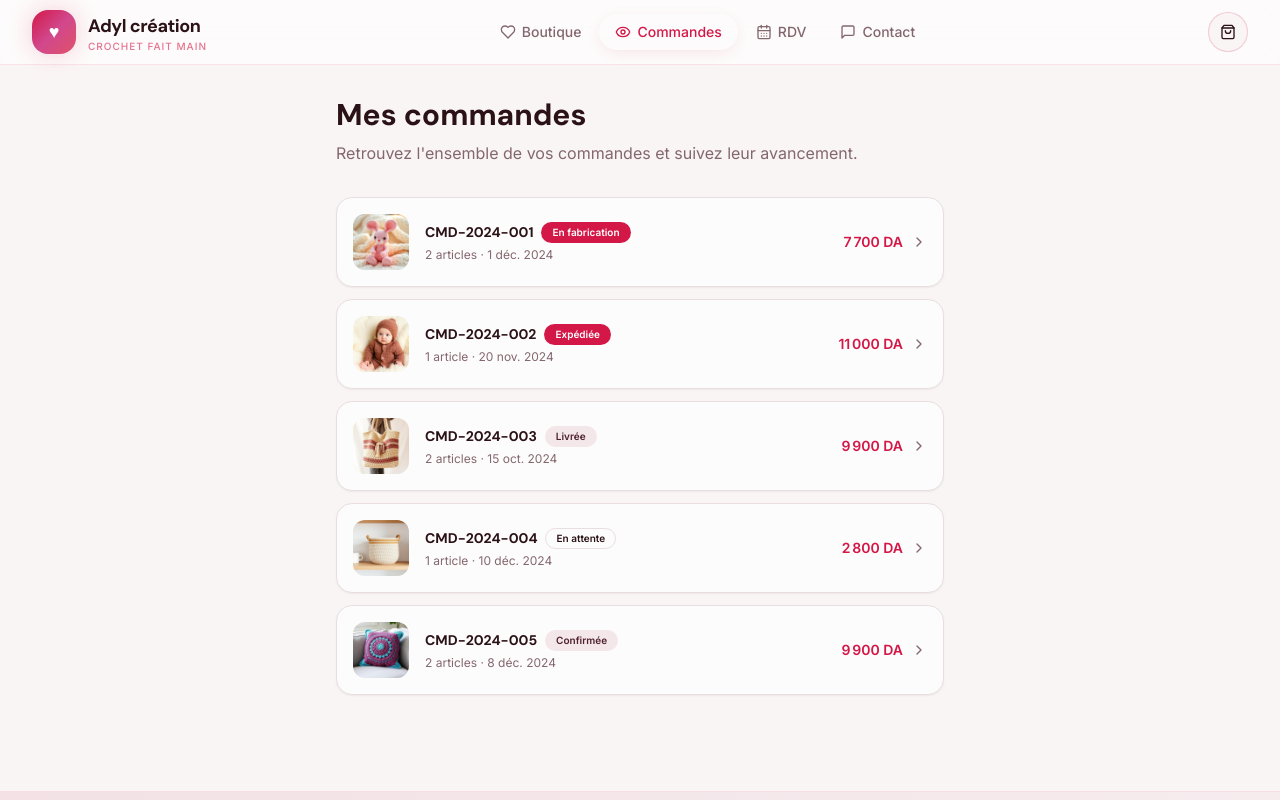
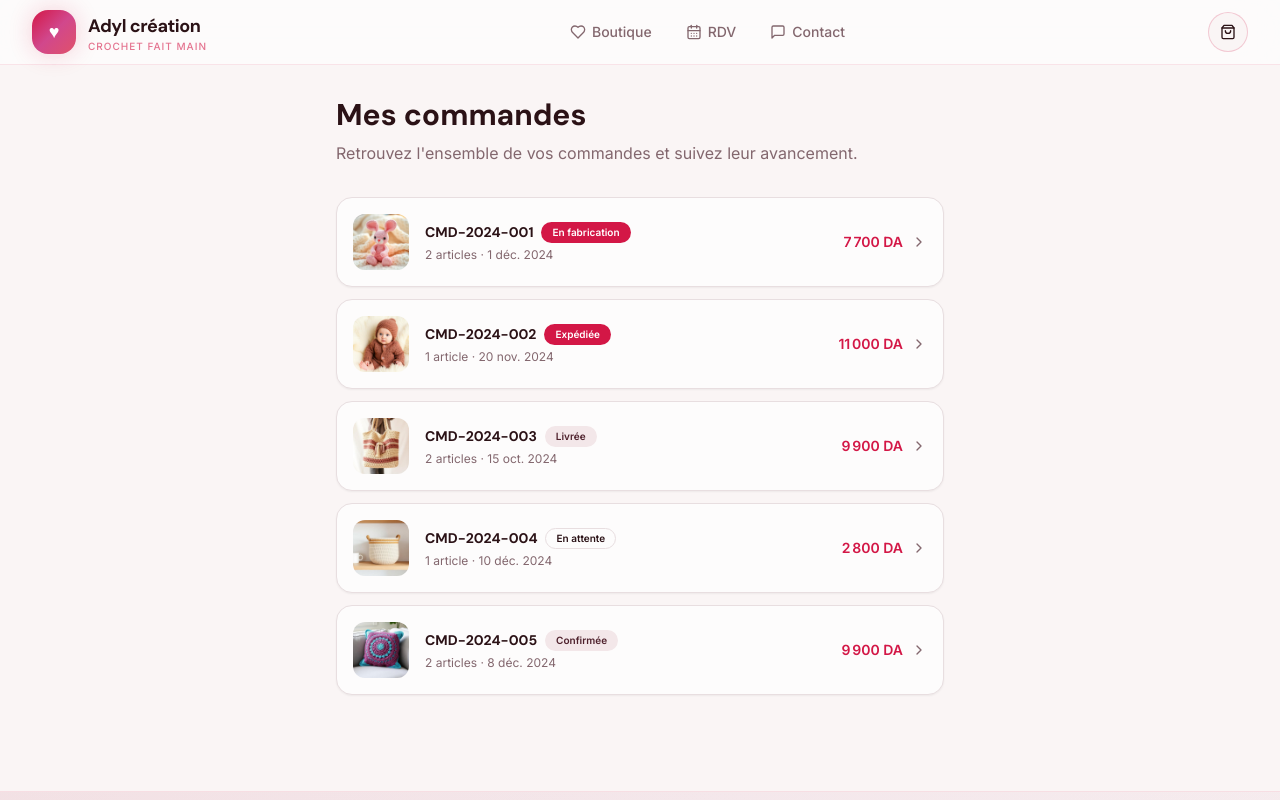
Before and after one commit to lyesDOUKI/adyl-creation-front, a React (Vite) app: page /suivi in a window 1280 px wide. Shown: the top 800 px of the page. Built offline with nearby package versions, Linux system fonts and the light colour scheme; the HTML template or start-up script is replaced by a standard one.

Commit message:
feat: hide following command feature

```diff
--- a/src/components/layout/Header.tsx
+++ b/src/components/layout/Header.tsx
@@ -8,7 +8,6 @@ import { CartSheet } from '@/components/cart/CartSheet';
 
 const navLinks = [
   { to: '/', label: 'Boutique', icon: Heart },
-  { to: '/suivi', label: 'Commandes', icon: Eye },
   { to: '/rendez-vous', label: 'RDV', icon: CalendarDays },
   { to: '/contact', label: 'Contact', icon: MessageSquare },
 ];
```
Also changed, not shown: 1 other file (tests, documents, lock files or other folders).
